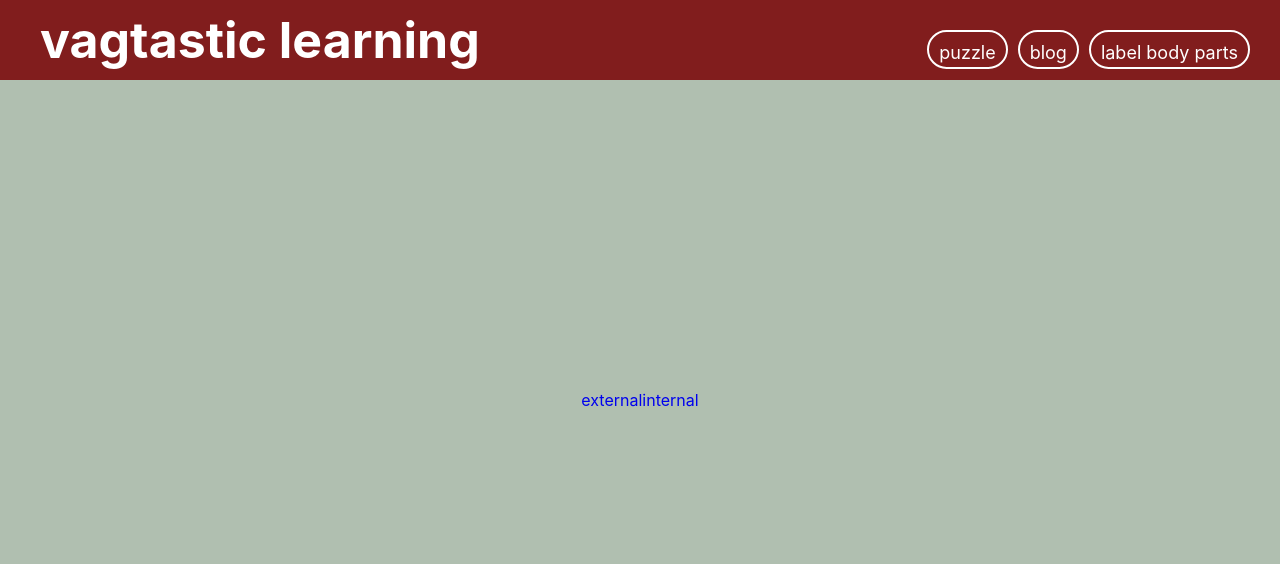
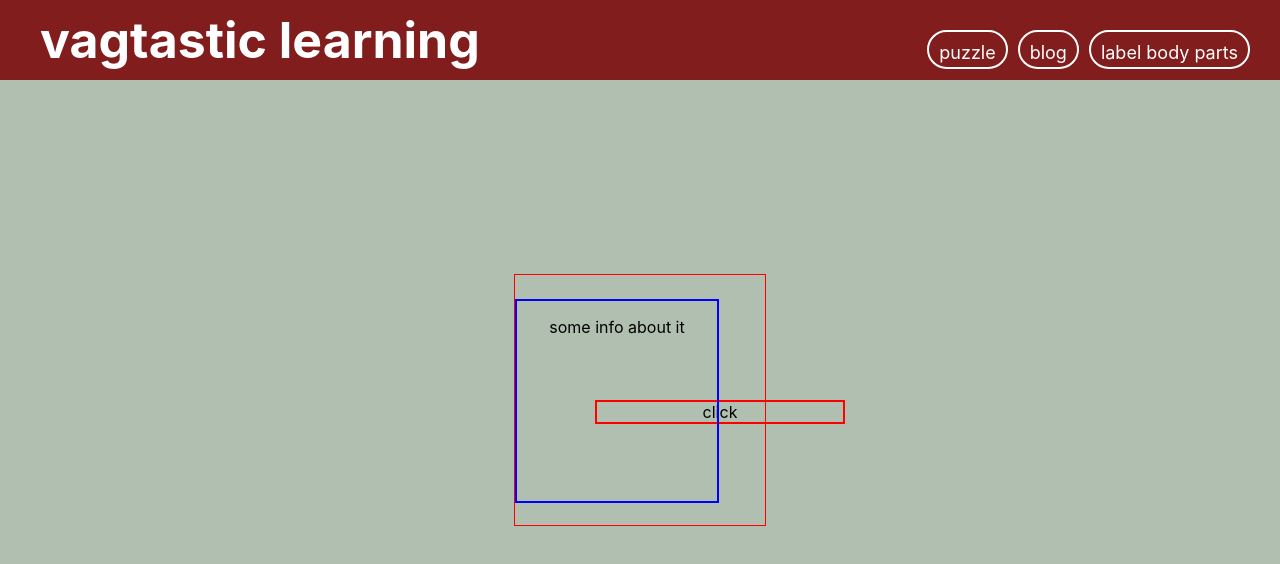
Before and after one commit to sumeetminhas/womens_health, a React (Create React App) app: page /fillblank in a window 1280 px wide. Shown: the top 564 px of the page. Built offline with nearby package versions, Linux system fonts and the light colour scheme.

Commit message:
adding to the fill in blank page

```diff
--- a/src/components/Carousel.css
+++ b/src/components/Carousel.css
@@ -6,7 +6,7 @@
   .carousel__left, .carousel__right {
     position: absolute;
     top: 50%;
-    transform: translateY(-50%);
+    transform: translateY(-20%);
     z-index: 200;
   }
 
--- a/src/components/Carousel.js
+++ b/src/components/Carousel.js
@@ -29,10 +29,6 @@ export const Carousel = ({children}) => {
 
         <div className="carousel__inner" ref={content} style={style}>
           {children}
-        {/* <BlogPost /> */}
-        {/* <div className="square" style={{backgroundColor:'green'}}></div>
-        <div className="square"></div>
-        <div className="square" style={{backgroundColor: 'blue'}}></div> */}
         </div>
 
 
--- a/src/components/FillBlank.css
+++ b/src/components/FillBlank.css
@@ -1,8 +1,29 @@
-
-.external-sys {
-  text-decoration: none;
+/*
+.container {
+  display: flex;
+  height: 100vh;
+  width: 100%;
 }
 
-.internal-sys {
-  text-decoration: none;
+.systems-container {
+  display: flex;
+  flex: 1;
+  padding: 20px;
+  margin-top: 80px;
 }
+
+.ext-container,
+.int-container {
+  flex: 1;
+  padding: 20px;
+  box-sizing: border-box;
+  border: 1px solid #ccc;
+}
+
+.ext-container {
+  background-color: #f0f0f0;
+}
+
+.int-container {
+  background-color: #e0e0e0;
+} */
--- a/src/components/FillBlank.js
+++ b/src/components/FillBlank.js
@@ -1,13 +1,49 @@
-import React from "react";
-import { Link } from "react-router-dom";
-import "./FillBlank.css"
+import React, {useState} from "react";
+// import { Link } from "react-router-dom";
+// import "./FillBlank.css"
 // import { ExternalSystem } from "./ExternalSystem.js"
+import { FillBlankCarousel } from "./FillBlankCarousel";
+
+const data = [{
+  image: "image",
+  info: "some info about it"
+}, {
+  image: "another image",
+  info: "more info"
+}, {
+  image: "another image",
+  info: "even more info"
+}
+]
 
 export const FillInBlank = () => {
+
   return (
-    <div className="fill-buttons">
-    <Link className="external-sys" to="/external">external</Link>
-    <Link className="internal-sys" to="/internal">internal</Link>
+    <div>
+      <FillBlankCarousel data={data}/>
     </div>
+
   )
 }
+
+      {/* <div className="systems-container">
+
+        <div className="ext-container">
+
+          <div className="body-part-textbox">
+            <div>some text</div>
+            <button>next body part</button>
+          </div>
+
+        </div>
+
+        <div className="int-container">
+        </div>
+
+      </div> */}
+
+
+      {/* <div className="buttons">
+        <Link className="external-sys" to="/external">external</Link>
+        <Link className="internal-sys" to="/internal">internal</Link>
+      </div> */}
--- /dev/null
+++ b/src/components/FillBlankCarousel.css
@@ -0,0 +1,21 @@
+
+
+.carousel-container {
+  width: 250px;
+  height: 250px;
+  border: 1px solid red;
+}
+
+.button {
+  border: 2px solid red;
+  position: relative;
+  top: 50%;
+  transform: translateX(80px);
+}
+
+.box {
+  width: 200px;
+  height: 200px;
+  overflow: hidden;
+  border: 2px solid blue;
+}
--- /dev/null
+++ b/src/components/FillBlankCarousel.js
@@ -0,0 +1,41 @@
+import React, { useState } from "react";
+import "./FillBlankCarousel.css"
+
+export const FillBlankCarousel = ({data}) => {
+  const [ positions, setPositions ] = useState([0])
+
+  const translateBox = (i) => {
+    return `translateY(${i * 300}px)`
+  }
+
+  const addNewBox = () => {
+    setPositions([...positions, positions.length])
+  }
+
+  return (
+    <div className="carousel-container">
+      <div className="button" onClick={addNewBox}>
+        click
+      </div>
+
+      <div className="boxes-container">
+        {positions.map((position, i) => (
+        <div
+          className="box"
+          key={position}
+          style={{
+            transform: translateBox(i),
+            transition: "all 2s"
+          }}
+          >
+            {data[position] && (
+              <>
+                <p>{data[position].info}</p>
+              </>
+            )}
+          </div>
+        ))}
+      </div>
+    </div>
+  )
+}
--- a/src/components/Textbox.css
+++ b/src/components/Textbox.css
@@ -52,37 +52,37 @@
 }
 
 
-.form-answer:nth-of-type(2) {
+.form-answer:nth-of-type(2).external {
   top: 44.5%;
   left: 6%;
 }
 
-.form-answer:nth-of-type(3) {
+.form-answer:nth-of-type(3).external {
   top: 66%;
   left: 5%;
 }
 
-.form-answer:nth-of-type(4) {
+.form-answer:nth-of-type(4).external {
   top: 83%;
   left: 69%;
 }
 
-.form-answer:nth-of-type(5) {
+.form-answer:nth-of-type(5).external {
   top: 54%;
   left: 69%;
 }
 
-.form-answer:nth-of-type(6) {
+.form-answer:nth-of-type(6).external {
   top: 41%;
   left: 68%;
 }
 
-.form-answer:nth-of-type(7) {
+.form-answer:nth-of-type(7).external {
   top: 29%;
   left: 69%;
 }
 
-.form-answer:nth-of-type(8) {
+.form-answer:nth-of-type(8).external {
   top: 2%;
   left: 68%;
 }
```
